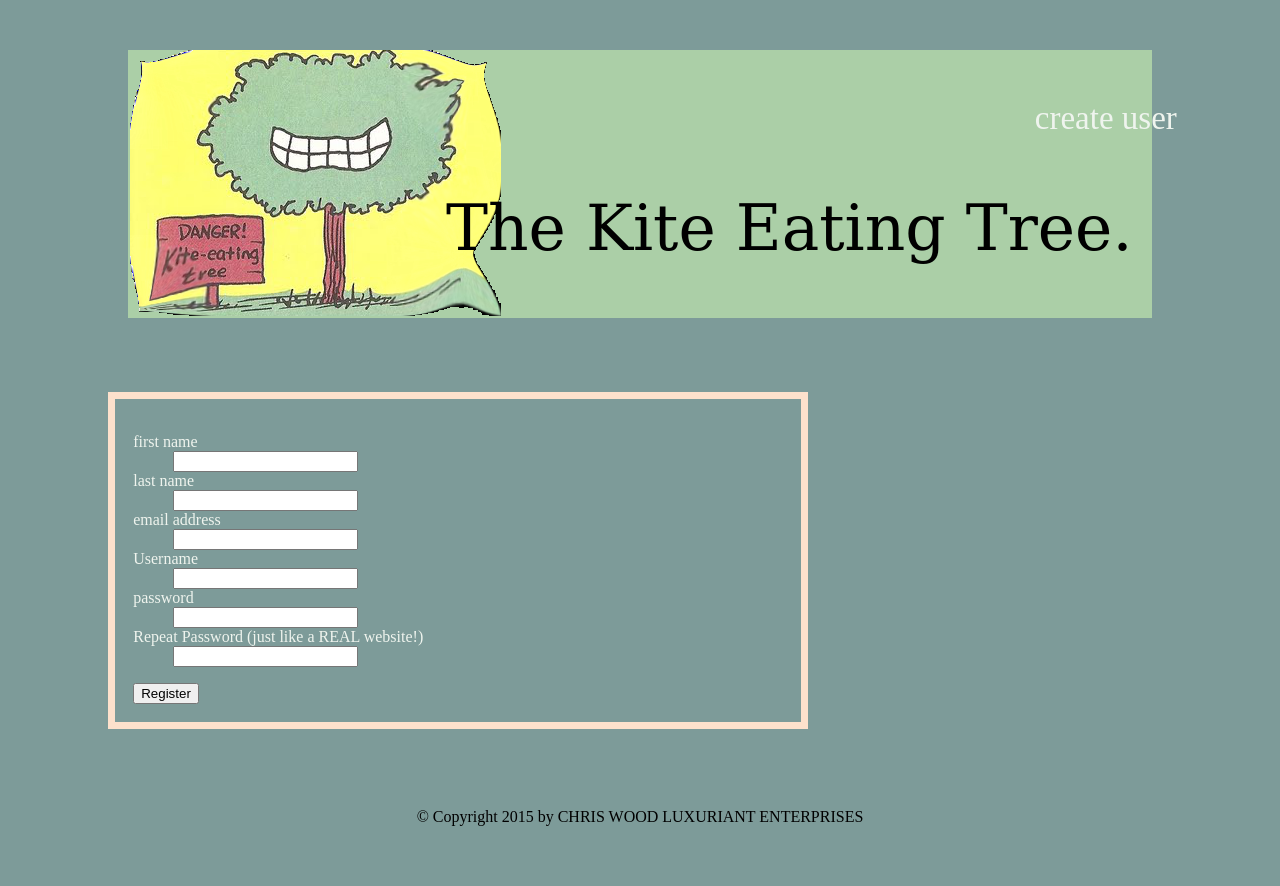
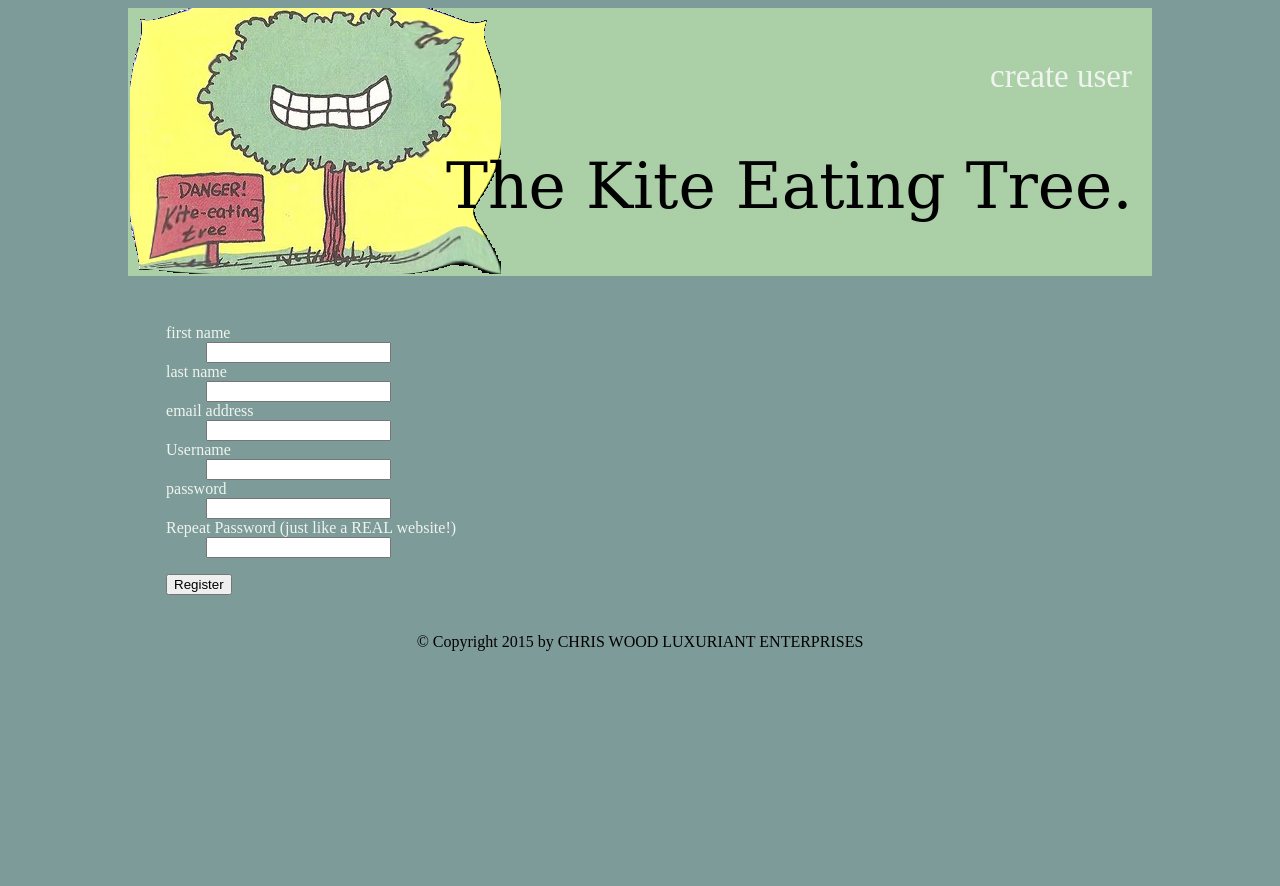
Before and after one commit to chriswood/kiteeatingtree, a Flask app: page /user/new in a window 1280 px wide. After the commit the page ends 651 px from the top, so only its background shows below. Run offline with Flask 2, Linux system fonts and the light colour scheme; some libraries are stand-ins or nearby versions.

Commit message:
Adding in css for posts and avatars (for the future).
I may could rewrite some tables as divs...or not...uhh

```diff
--- a/static/css/style.css
+++ b/static/css/style.css
@@ -1,12 +1,13 @@
 
 body {
+    margin-left: auto;
+    margin-right: auto;
     background-color: #7D9B99;
-	margin:50px 0px; padding:0px;
 	text-align:center;
+    width: 1024px;
 }
-
 table {
-    border-spacing: 25px;
+    border-spacing: 10px;
 }
 .container {
     position: relative;
@@ -20,8 +21,7 @@ table {
     z-index: 2;
 }
 .page {
-    margin: 2em auto;
-    padding: 0.8em;
+    padding: 1em;
     text-align: left;
     color: #EFF4EE;
 }
@@ -32,21 +32,36 @@ table {
 .center {
     margin-left: auto;
     margin-right: auto;
-    width: 87%;
+    width: 98%;
 }
 .logged {
     padding: 18px;
-    border: 8px solid #FDE1CC;
+    border: 0px solid #FDE1CC;
     vertical-align: top;
 }
-.post {
-	padding:18px;
-    width: 650px;
+.postmain {
+	padding:2px;
+    width: 750px;
 	border-top: 1px;
 	border-bottom:1px;
 	border-left: 1px;
-    border: 7px solid #FDE1CC;
+    border: 0px;
 }
 .field_errors {
     color: red;
 }
+.posts_container, td {
+    padding:15px;
+    border: 5px black;
+}
+.avatar {
+    text-align: center;
+    vertical-align: top;
+    height: 175px;
+    width: 100px;
+}
+.message {
+   background-color: #FDE1CC;
+   color: #000000;
+   padding: 15px;
+}
--- a/templates/layout.html
+++ b/templates/layout.html
@@ -4,26 +4,23 @@
     {% block head %}
       <title>The Kite Eating Tree</title>
       <link rel=stylesheet type=text/css href="{{ url_for('static', filename='css/style.css') }}">
-      <link rel=stylesheet type=text/css href="{{ url_for('static', filename='css/jquery.growl.css') }}">
       <script type=text/javascript src="{{ url_for('static', filename='js/jquery-1.11.2.min.js') }}"></script>
 <script type="text/javascript" src="{{ url_for('static', filename='js/notifications.js') }}"></script>
     {% endblock %}
   </head>
   <body>
-    <header>
-      <div class="container center">
-        <div class='title'>{{ title }}</div>
-        <img src="{{ url_for('static', filename='images/header.png') }}">
-      </div>
-    </header>
+    <div class="container">
+      <div class='title'>{{ title }}</div>
+      <img src="{{ url_for('static', filename='images/header.jpg') }}" width=1024px>
+    </div>
     <div class="page center">
       {% if error %}<div class='error'>{{ error }}</div>{% endif %}
       {% if not (logged_in or (request.url_rule.endpoint == 'register')) %}
         {% include "login.html" %}
       {% else %}
-        <table class="main">
+        <table class="center">
           <tr>
-            <td class="post">
+            <td class="postmain">
               {% block body %}
               {% endblock %}
             </td>
```
Also changed, not shown: templates/main.html (+14 -6 lines), README.md, static/images/header.jpg (added), static/images/header.png (deleted).
